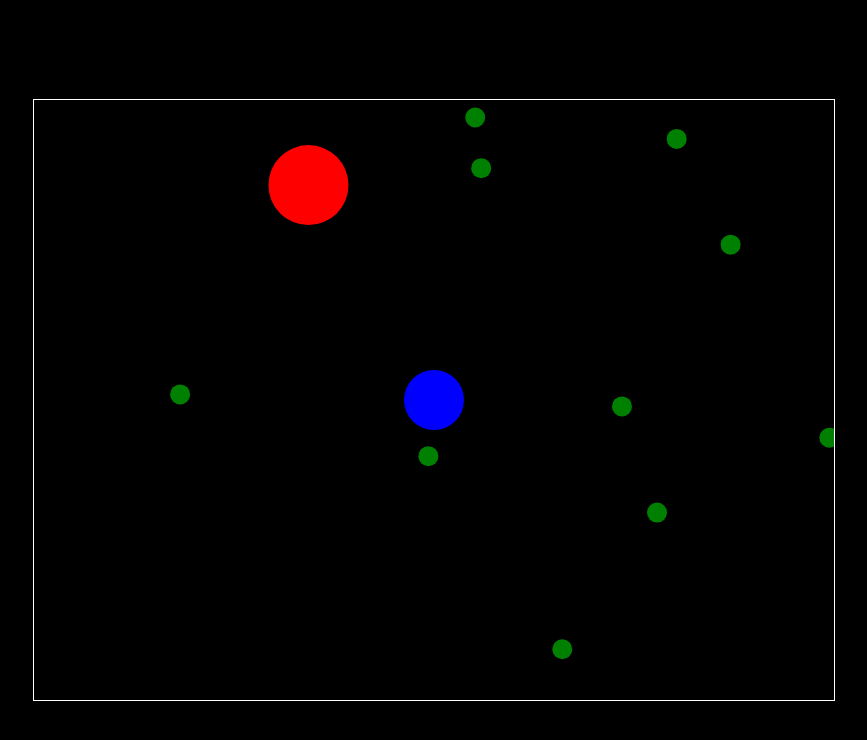
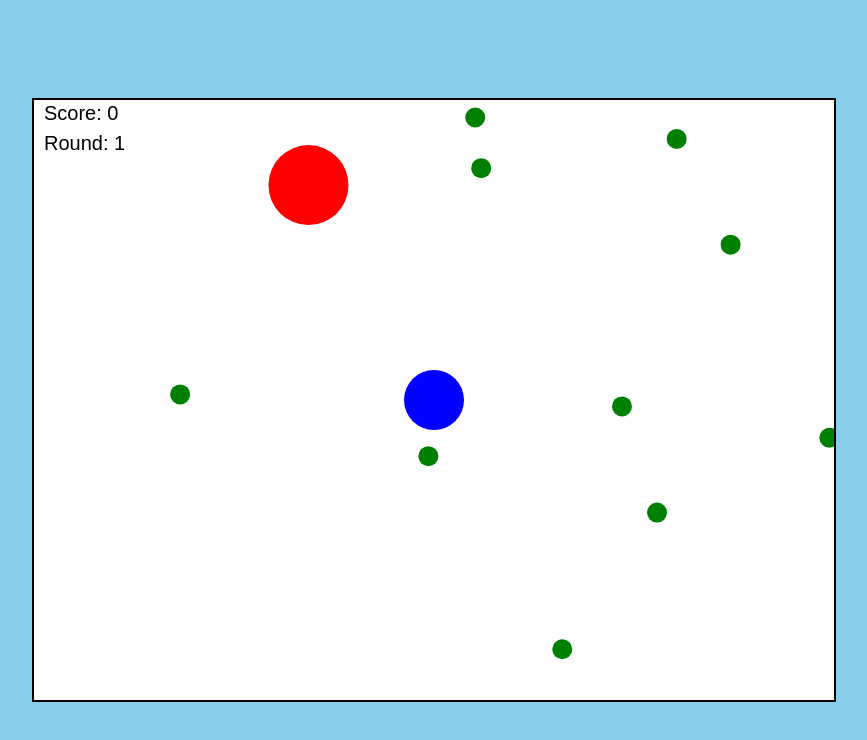
Before and after one commit to Fujii17/Game01, a plain HTML site: page index.html in a window 1280 px wide. Shown: the whole page, without its empty margins (206-1073 px from the left). Drawn offline with Linux system fonts and the light colour scheme.

Commit message:
Update style.css

```diff
--- a/style.css
+++ b/style.css
@@ -4,9 +4,10 @@ body {
   justify-content: center;
   align-items: center;
   height: 100vh;
-  background-color: #000;
+  background-color: #87CEEB;
 }
 
 canvas {
-  border: 1px solid #fff;
+  border: 2px solid #000;
+  background-color: #fff;
 }
```
